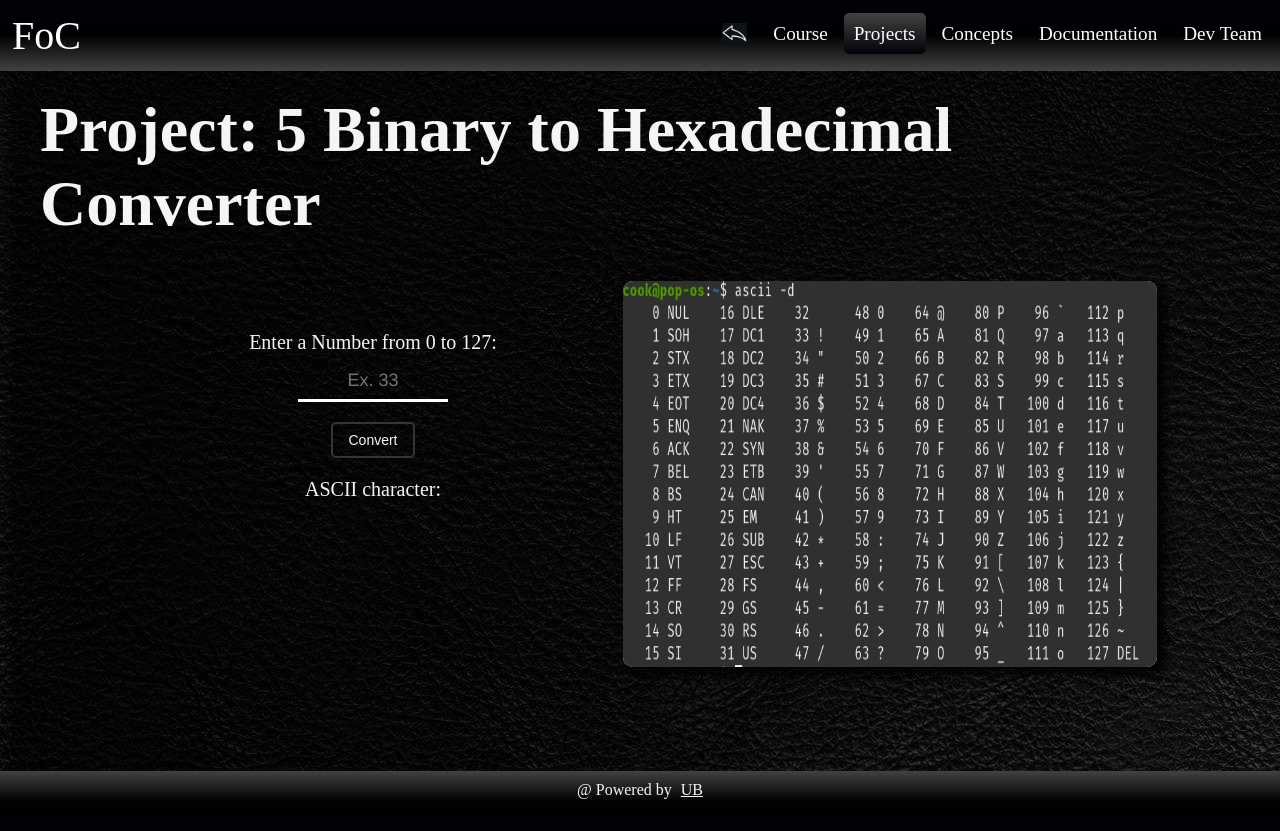
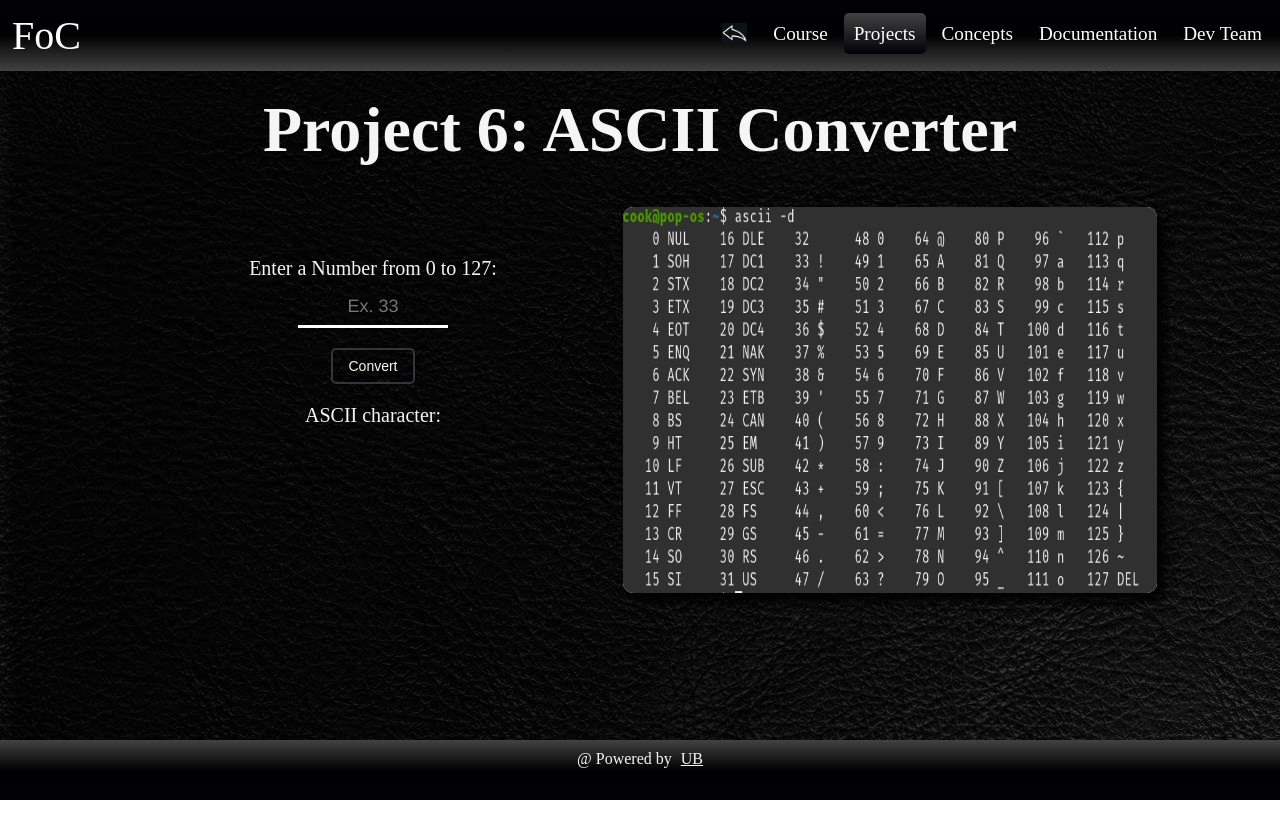
Before and after one commit to Lee26Ed/FocProject, a plain HTML site: page project/interactiveProjects/ascii/ascii.html in a window 1280 px wide. After the commit the page ends 800 px from the top, so only its background shows below. Drawn offline with Linux system fonts and the light colour scheme.

Commit message:
Update ascii.html

```diff
--- a/project/interactiveProjects/ascii/ascii.html
+++ b/project/interactiveProjects/ascii/ascii.html
@@ -31,7 +31,7 @@
     </header>
 
     <section>
-        <h1>Project: 5 Binary to Hexadecimal Converter</h1>
+        <h1>Project 6: ASCII Converter</h1>
         <div class="container">
             <div class="form">
                 <span class="message">Enter a Number from 0 to 127:</span>
```
